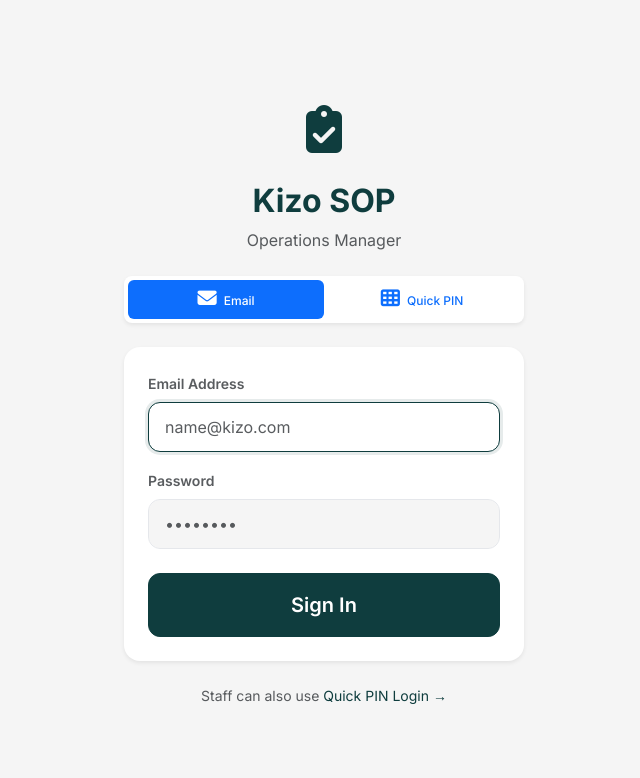
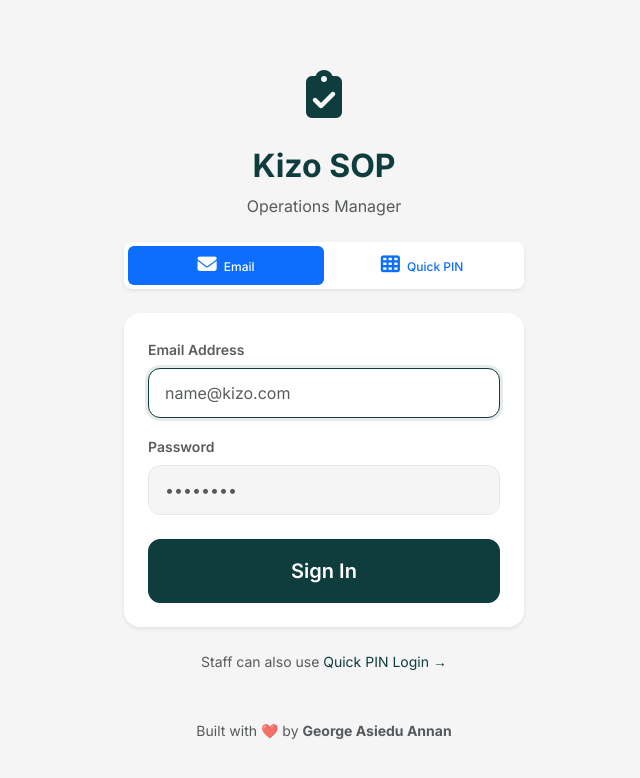
Before and after one commit to mrcodegeorge/kizombar, a PHP site: page /login.php in a window 1280 px wide. Shown: the top 778 px of the page, without its empty margins (316-956 px from the left). Run offline with PHP 8.4, Linux system fonts and the light colour scheme.

Commit message:
Branding: Add developer credit to footer and login page

```diff
--- a/views/layouts/footer.php
+++ b/views/layouts/footer.php
@@ -1,6 +1,10 @@
             </div> <!-- End col-12 -->
         </div> <!-- End row -->
     </div> <!-- End container -->
+
+    <div class="text-center py-4 mb-5 pb-5">
+        <p class="text-muted small mb-0">Built with ❤️ by <strong>George Asiedu Annan</strong></p>
+    </div>
 
     <?php if(isset($_SESSION['user_id'])): ?>
     <!-- Mobile Bottom Navigation -->
--- a/views/login.php
+++ b/views/login.php
@@ -209,6 +209,9 @@ $staffForPin = $staffForPin ?? [];
         Staff can also use <a href="index.php?action=login&tab=pin" class="text-brand text-decoration-none">Quick PIN Login →</a>
         <?php endif; ?>
     </p>
+    <div class="text-center mt-5">
+        <p class="text-muted small mb-0">Built with ❤️ by <strong>George Asiedu Annan</strong></p>
+    </div>
 </div>
 </body>
 </html>
```
